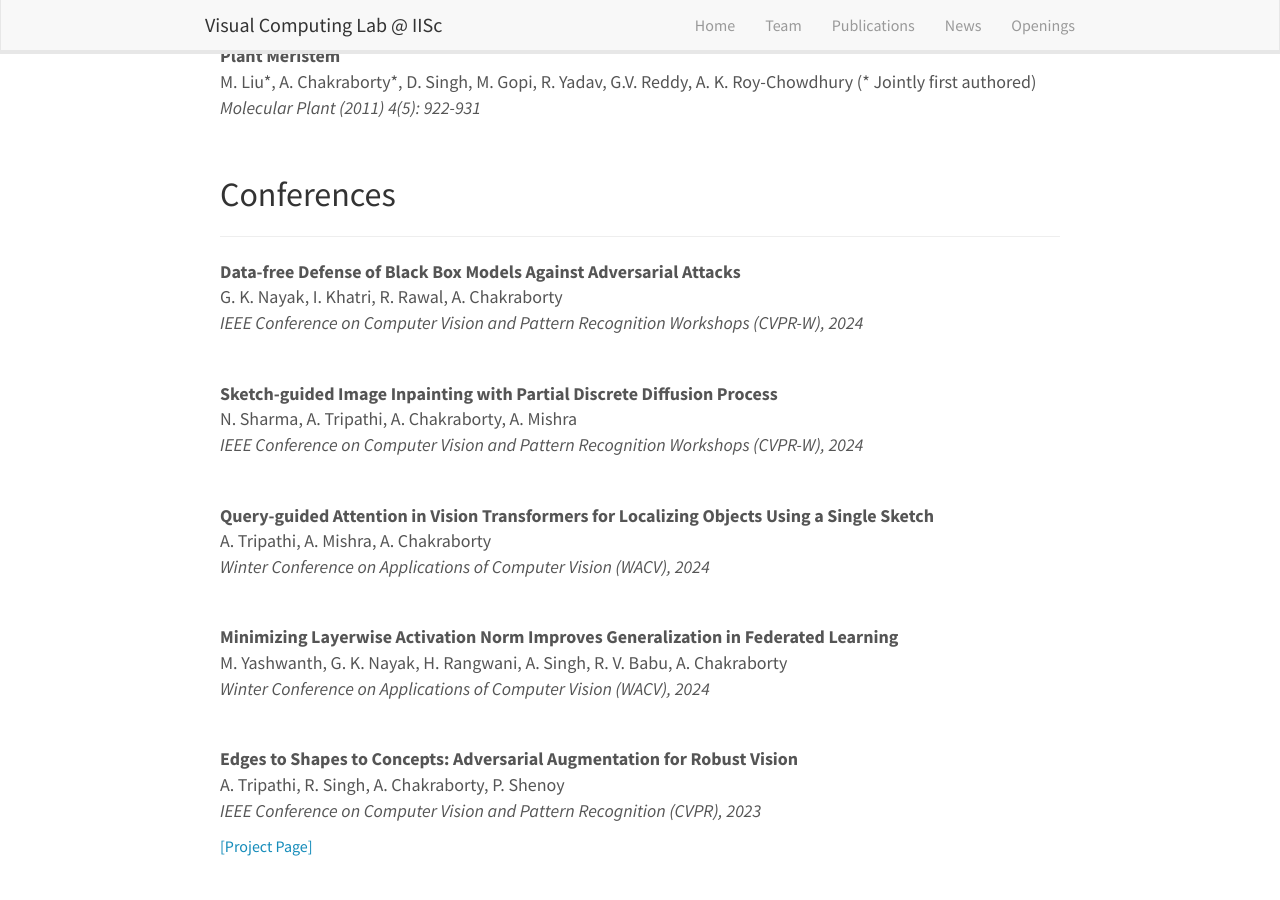
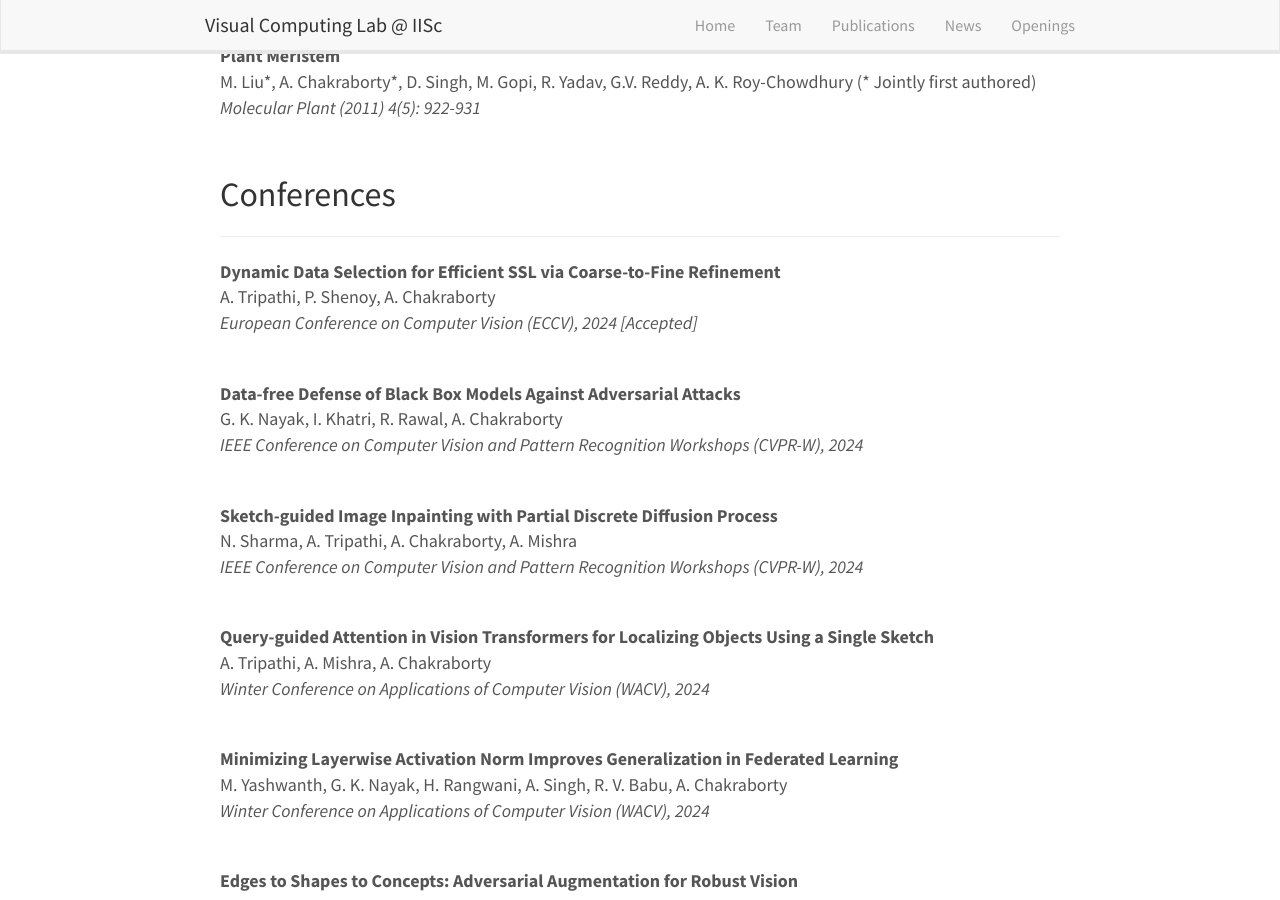
Before and after one commit to vcl-iisc/vclab-website, a Jekyll site: the page built from _pages/publications.md, in a window 1280 px wide and 900 px high, scrolled down 2289 px. Built offline with Jekyll 4.4.1, drawn with Linux system fonts in a browser that asks for light colours; nearby versions of some CDN libraries.

Commit message:
Update publications.yml
Added ECCV 2024 paper

```diff
--- a/_data/publications.yml
+++ b/_data/publications.yml
@@ -9,6 +9,15 @@
 
 
 ################### Coferences and Journals ###################
+
+- paper: "Dynamic Data Selection for Efficient SSL via Coarse-to-Fine Refinement"
+  author: A. Tripathi, P. Shenoy, A. Chakraborty
+  pub: European Conference on Computer Vision (ECCV), 2024 [Accepted]
+  type: conference
+  project_page:
+  paper_link:
+  code_link:
+  bibtex:
 
 - paper: "Data-free Defense of Black Box Models Against Adversarial Attacks"
   author: G. K. Nayak, I. Khatri, R. Rawal, A. Chakraborty
```
